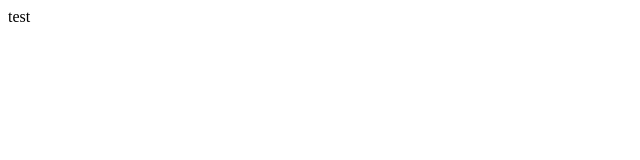
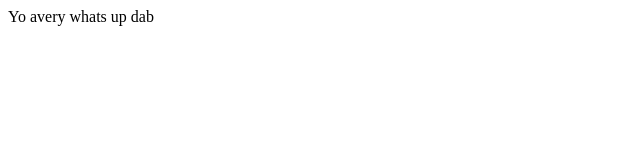
Before and after one commit to pknight56/tardrama, a plain HTML site: page index.html in a window 1280 px wide. Shown: the whole page, without its empty margins (0-640 px from the left). Drawn offline with Linux system fonts and the light colour scheme.

Commit message:
Update index.html

```diff
--- a/index.html
+++ b/index.html
@@ -1 +1 @@
-<p>test</p>
+<h>Yo avery whats up dab</h>
```
